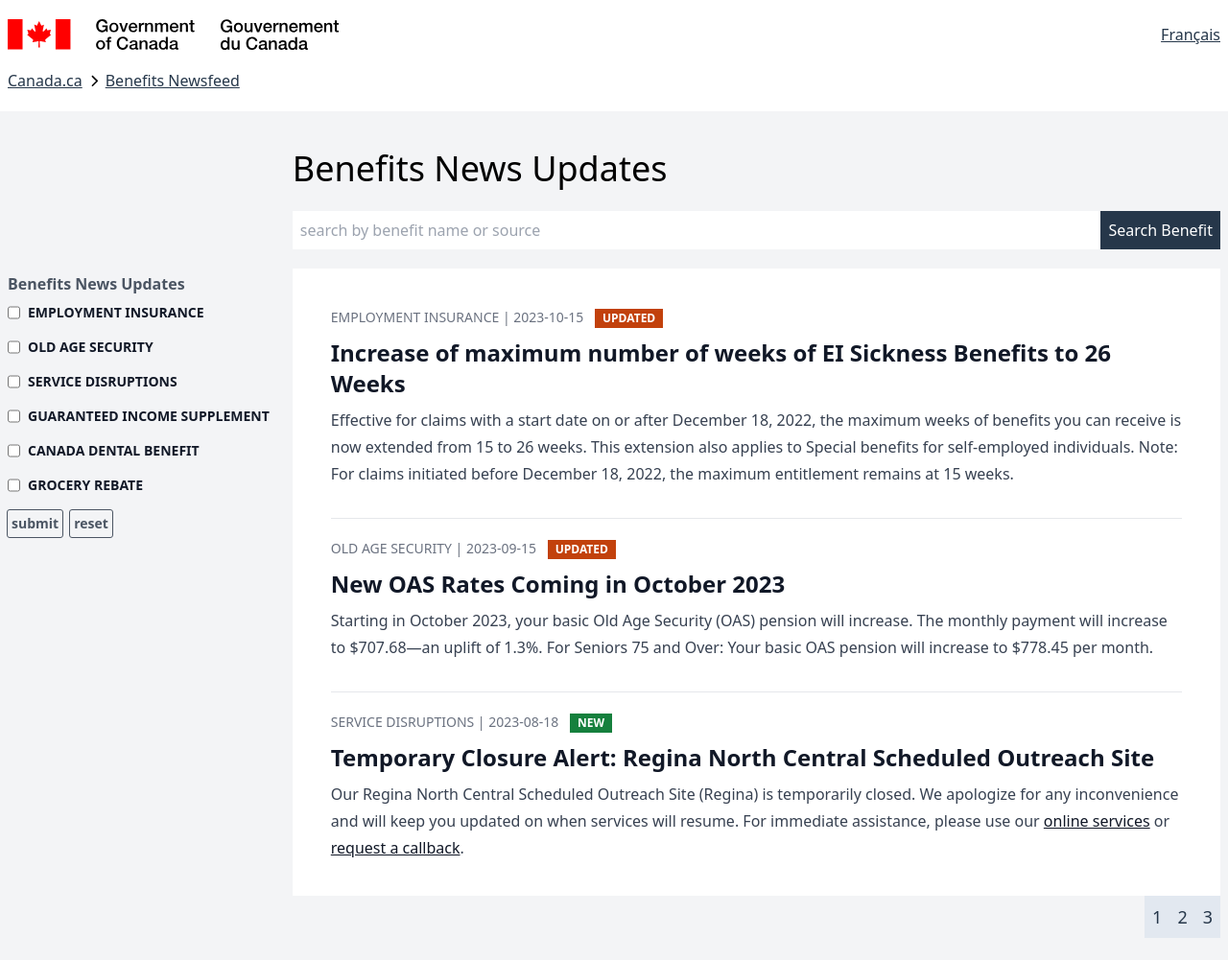
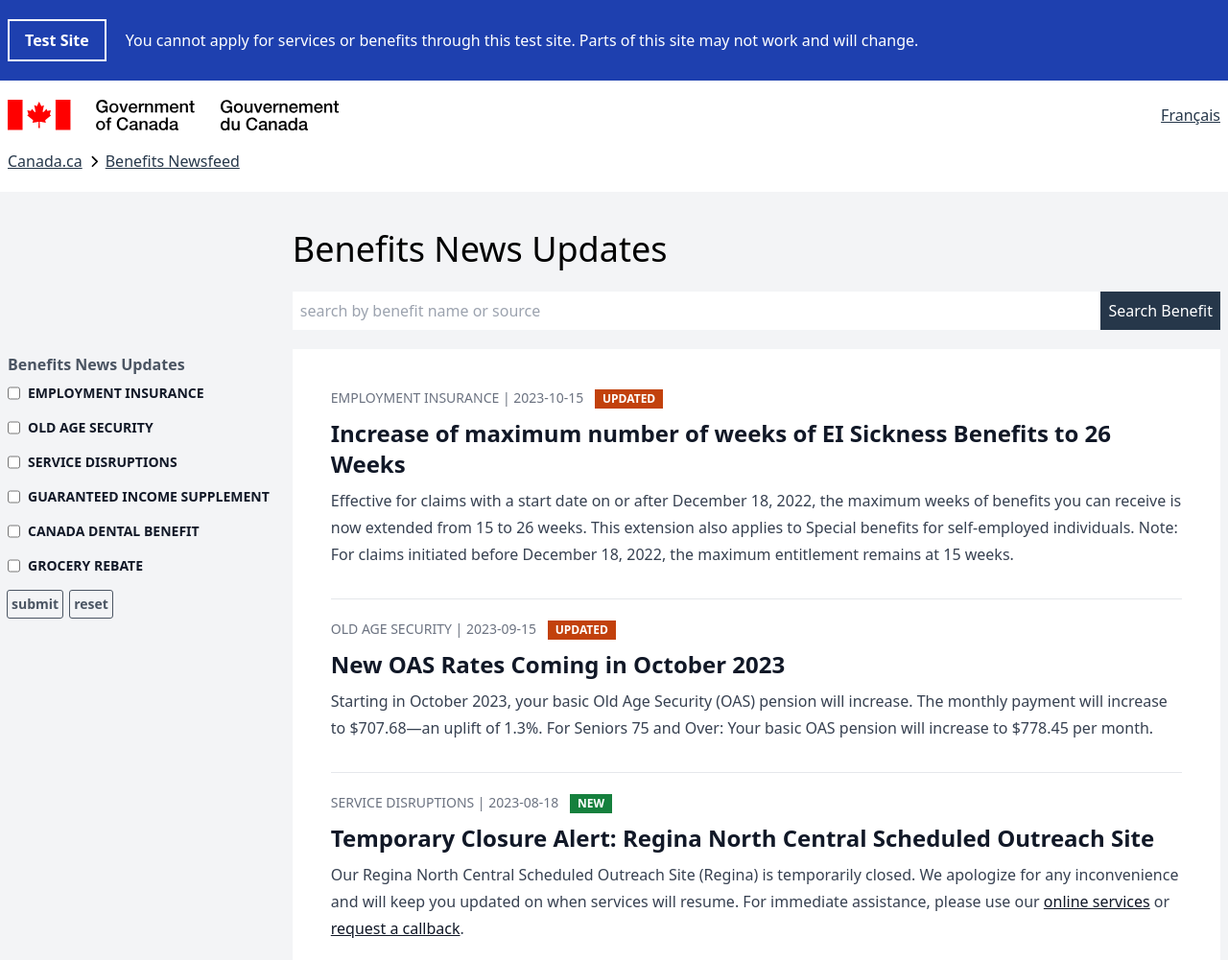
Before and after one commit to DTS-STN/benefits-newsfeed-poc, an Astro site in the folder astro-frontend/: page /en in a window 1280 px wide. Shown: the top 1001 px of the page at 96% size. Built offline with nearby package versions, Linux system fonts and the light colour scheme; Astro itself is replaced by a stand-in of ours.

Commit message:
add test site banner

```diff
--- a/astro-frontend/src/components/Header.astro
+++ b/astro-frontend/src/components/Header.astro
@@ -11,6 +11,14 @@
   return url
 }
 ---
+
+<!-- test site banner -->
+<div class="bg-blue-800 text-white">
+  <div class="max-w-7xl mx-auto py-5 px-2 flex gap-5 items-center">
+    <div class="font-bold border-2 border-white py-2 px-4 whitespace-nowrap">{t('banner.test-site')}</div>
+    <div>{t('banner.test-site-text')}</div>
+  </div>
+</div>
 
 <header>
   <div class="max-w-7xl mx-auto px-2 py-5">
--- a/astro-frontend/src/i18n/ui.ts
+++ b/astro-frontend/src/i18n/ui.ts
@@ -1,5 +1,9 @@
 export const ui = {
   en: {
+    "banner.test-site": "Test Site",
+    "banner.test-site-text":
+      "You cannot apply for services or benefits through this test site. Parts of this site may not work and will change.",
+
     title: "Benefits Newsfeed",
     heading: "Benefits News Updates",
     submit: "submit",
@@ -26,6 +30,10 @@
     "footer.privacy": "Privacy",
   },
   fr: {
+    "banner.test-site": "Lieu de test",
+    "banner.test-site-text":
+      "Vous ne pouvez pas demander de services ou de prestations par l'intermédiaire de ce site d'essai. Certaines parties du site pourraient ne pas fonctionner et seront modifiées.",
+
     title: "(FR) Benefits Newsfeed",
     heading: "(FR) Benefits News Updates",
     submit: "(FR) submit",
```
